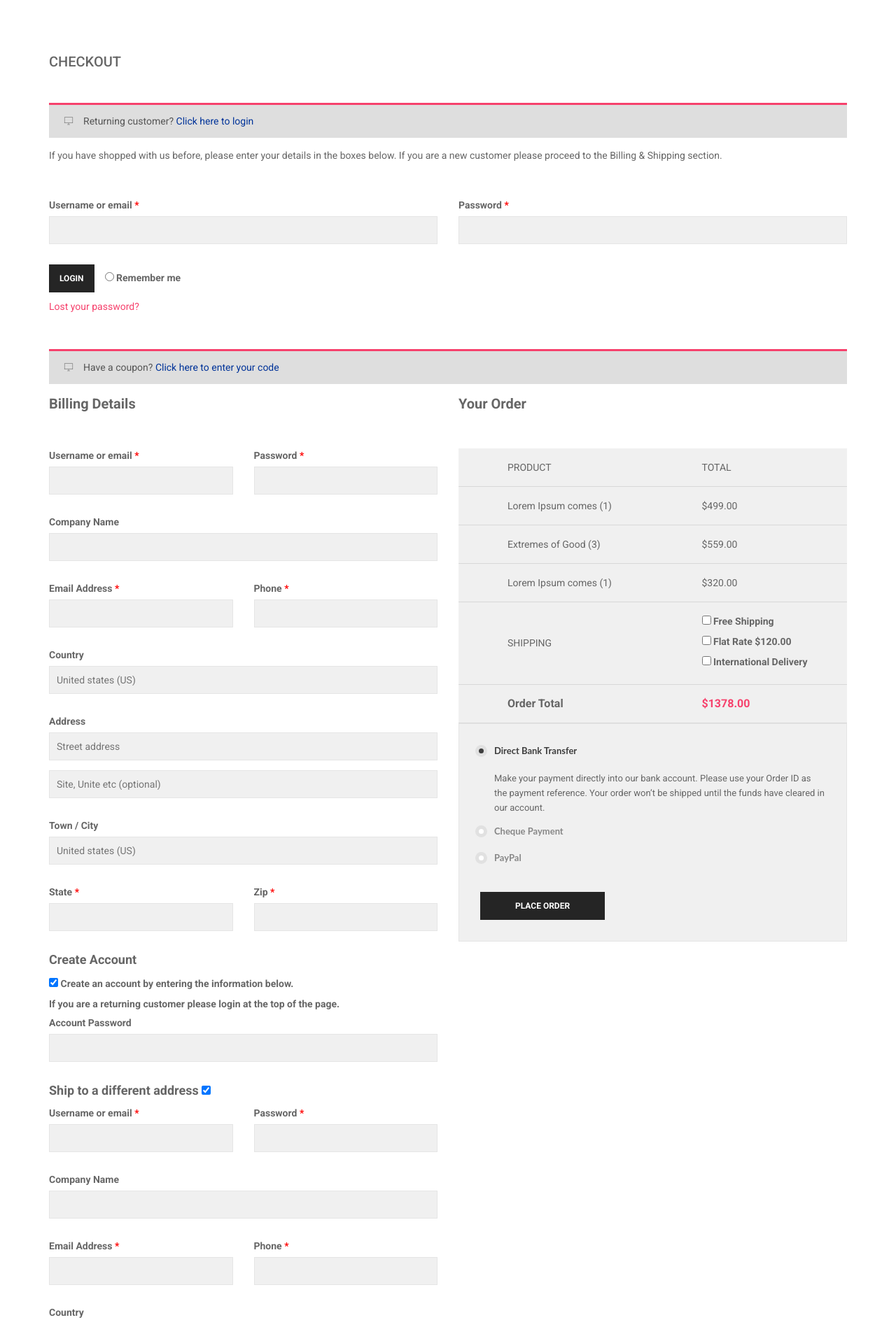
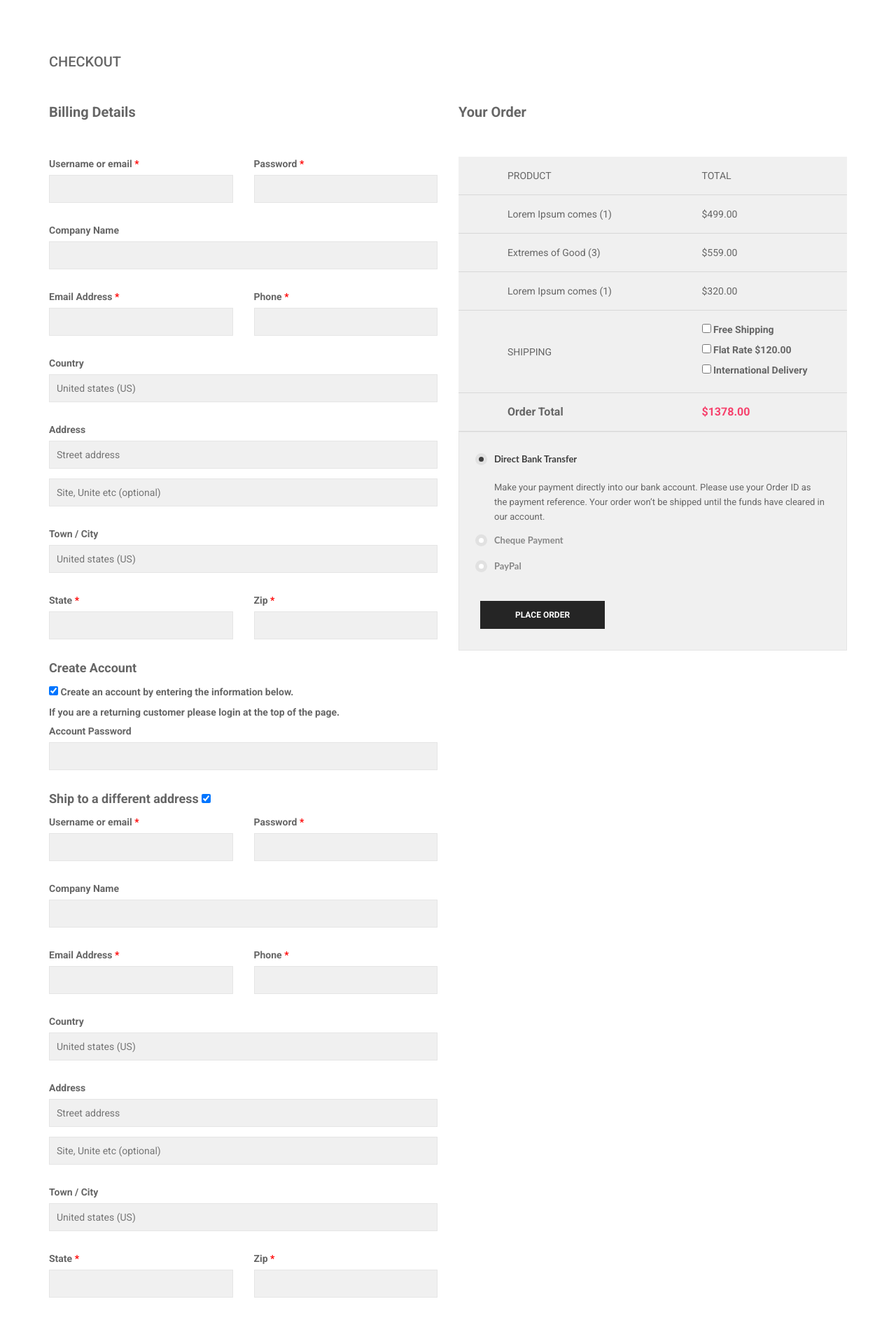
Before and after one commit to 451suman/8-semester-old, a Django app: page /products/checkout/ in a window 1280 px wide. Shown: the part 492-2379 px from the top of the page at 70% size. Run offline with Django 5.2, Linux system fonts and the light colour scheme; a user stored in the database is signed in; parts of the project's set-up code (start-up, migrations or seed data) failed here and were passed over; some libraries are stand-ins or nearby versions; some web fonts are replaced.

Commit message:
aaba check put ko kaam garne

```diff
--- a/products/views.py
+++ b/products/views.py
@@ -94,40 +94,40 @@ class ProductDetailView(View):
         )
 
 
+from django.views import View
+from django.shortcuts import redirect, get_object_or_404
+from .models import Cart, CartProduct, Product
+
+
 class AddToCartView(EcomMixin, View):
     def get(self, request, pk):
-        # Get product
-        product_obj = Product.objects.get(id=pk)
-        # Check if cart exists
-        cart_id = self.request.session.get("cart_id", None)
+        # Get product or return 404 if not found
+        product_obj = get_object_or_404(Product, id=pk)
+
+        # Get cart ID from session
+        cart_id = request.session.get("cart_id", None)
+        cart_obj = None
+
         if cart_id:
-            cart_obj = Cart.objects.get(id=cart_id)
-            # Check if the product is already in the cart
-            this_product_in_cart = cart_obj.cartproduct_set.filter(product=product_obj)
+            try:
+                cart_obj = Cart.objects.get(id=cart_id)
+            except Cart.DoesNotExist:
+                cart_obj = None
 
-            # Items already in cart
-            if this_product_in_cart.exists():
-                cartproduct = this_product_in_cart.last()
-                cartproduct.quantity += 1
-                cartproduct.subtotal += product_obj.current_price
-                cartproduct.save()
-                cart_obj.total += product_obj.current_price
-                cart_obj.save()
+        # If cart does not exist, create a new one and save in session
+        if not cart_obj:
+            cart_obj = Cart.objects.create(total=0)
+            request.session["cart_id"] = cart_obj.id
 
-            # New item is added in cart
-            else:
-                cartproduct = CartProduct.objects.create(
-                    cart=cart_obj,
-                    product=product_obj,
-                    rate=product_obj.current_price,
-                    quantity=1,
-                    subtotal=product_obj.current_price,
-                )
-                cart_obj.total += product_obj.current_price
-                cart_obj.save()
+        # Check if product is already in cart
+        this_product_in_cart = cart_obj.cartproduct_set.filter(product=product_obj)
+
+        if this_product_in_cart.exists():
+            cartproduct = this_product_in_cart.last()
+            cartproduct.quantity += 1
+            cartproduct.subtotal += product_obj.current_price
+            cartproduct.save()
         else:
-            cart_obj = Cart.objects.create(total=0)
-
             cartproduct = CartProduct.objects.create(
                 cart=cart_obj,
                 product=product_obj,
@@ -135,12 +135,17 @@ class AddToCartView(EcomMixin, View):
                 quantity=1,
                 subtotal=product_obj.current_price,
             )
-            cart_obj.total += product_obj.current_price
-            cart_obj.save()
-            request.session["cart_id"] = cart_obj.id  # Save cart_id in session
 
-        # Redirect to the cart view
+        # Update cart total
+        # (better to sum subtotals in case of changes)
+        cart_obj.total = sum(cp.subtotal for cp in cart_obj.cartproduct_set.all())
+        cart_obj.save()
+
         return redirect("my-cart")
+
+
+from django.views.generic import TemplateView
+from .models import Cart, CartProduct  # make sure to import your models
 
 
 class MyCartView(EcomMixin, TemplateView):
@@ -151,13 +156,18 @@ class MyCartView(EcomMixin, TemplateView):
         cart_id = self.request.session.get("cart_id")
 
         cart = None
+        cart_products = []
+
         if cart_id:
             try:
                 cart = Cart.objects.get(id=cart_id)
+                # Fetch cart products related to this cart
+                cart_products = CartProduct.objects.filter(cart=cart)
             except Cart.DoesNotExist:
-                cart = None  # cart not found, treat as no cart
+                cart = None
 
         context["cart"] = cart
+        context["cart_products"] = cart_products
         return context
 
 
--- a/templates/customer/checkout/checkout.html
+++ b/templates/customer/checkout/checkout.html
@@ -26,95 +26,6 @@
             <div class="row">
                 <div class="col-md-12">
                     <h3 class="title-6 margin-bottom-50">Checkout</h3>
-                </div>
-            </div>
-            <div class="coupon-area">
-                <div class="row">
-                    <div class="col-md-12">
-                        <div class="coupon-accordion">
-                            <!-- ACCORDION START -->
-                            <h3>Returning customer? <span id="showlogin">Click here to login</span></h3>
-                            <div id="checkout-login" class="coupon-content">
-                                <div class="coupon-info">
-                                    <p class="coupon-text">Quisque gravida turpis sit amet nulla posuere lacinia. Cras
-                                        sed est sit amet ipsum luctus.</p>
-                                    <form action="#">
-                                        <div class="row">
-                                            <div class="col-md-6">
-                                                <p class="form-row-first">
-                                                    <label>Username or email <span class="required">*</span></label>
-                                                    <input type="text" />
-                                                </p>
-                                            </div>
-                                            <div class="col-md-6">
-                                                <p class="form-row-last">
-                                                    <label>Password <span class="required">*</span></label>
-                                                    <input type="password" />
-                                                </p>
-                                            </div>
-                                        </div>
-                                        <p class="form-row">
-                                            <input type="submit" value="Login" />
-                                            <label>
-                                                <input type="radio" />
-                                                Remember me
-                                            </label>
-                                        </p>
-                                        <p class="lost-password">
-                                            <a href="#">Lost your password?</a>
-                                        </p>
-                                    </form>
-                                </div>
-                            </div>
-                            <!-- ACCORDION END -->
-                            <!-- Genaral Login start -->
-                            <div class="coupon-info margin-bottom-50">
-                                <p class="coupon-text margin-bottom-50">If you have shopped with us before, please enter
-                                    your details in the boxes below. If you are a new customer please proceed to the
-                                    Billing & Shipping section.</p>
-                                <form action="#">
-                                    <div class="row">
-                                        <div class="col-md-6">
-                                            <p class="form-row-first">
-                                                <label>Username or email <span class="required">*</span></label>
-                                                <input type="text" />
-                                            </p>
-                                        </div>
-                                        <div class="col-md-6">
-                                            <p class="form-row-last">
-                                                <label>Password <span class="required">*</span></label>
-                                                <input type="password" />
-                                            </p>
-                                        </div>
-                                    </div>
-                                    <p class="form-row">
-                                        <input type="submit" value="Login" />
-                                        <label>
-                                            <input type="radio" />
-                                            Remember me
-                                        </label>
-                                    </p>
-                                    <p class="lost-password">
-                                        <a href="#">Lost your password?</a>
-                                    </p>
-                                </form>
-                            </div>
-                            <!-- Genaral Login end -->
-                            <!-- ACCORDION START -->
-                            <h3>Have a coupon? <span id="showcoupon">Click here to enter your code</span></h3>
-                            <div id="checkout_coupon" class="coupon-checkout-content">
-                                <div class="coupon-info">
-                                    <form action="#">
-                                        <p class="checkout-coupon">
-                                            <input type="text" placeholder="Coupon code" />
-                                            <input type="submit" value="Apply Coupon" />
-                                        </p>
-                                    </form>
-                                </div>
-                            </div>
-                            <!-- ACCORDION END -->
-                        </div>
-                    </div>
                 </div>
             </div>
             <!-- Checkout-Billing-details and order start -->
```
Also changed, not shown: db.sqlite3.
